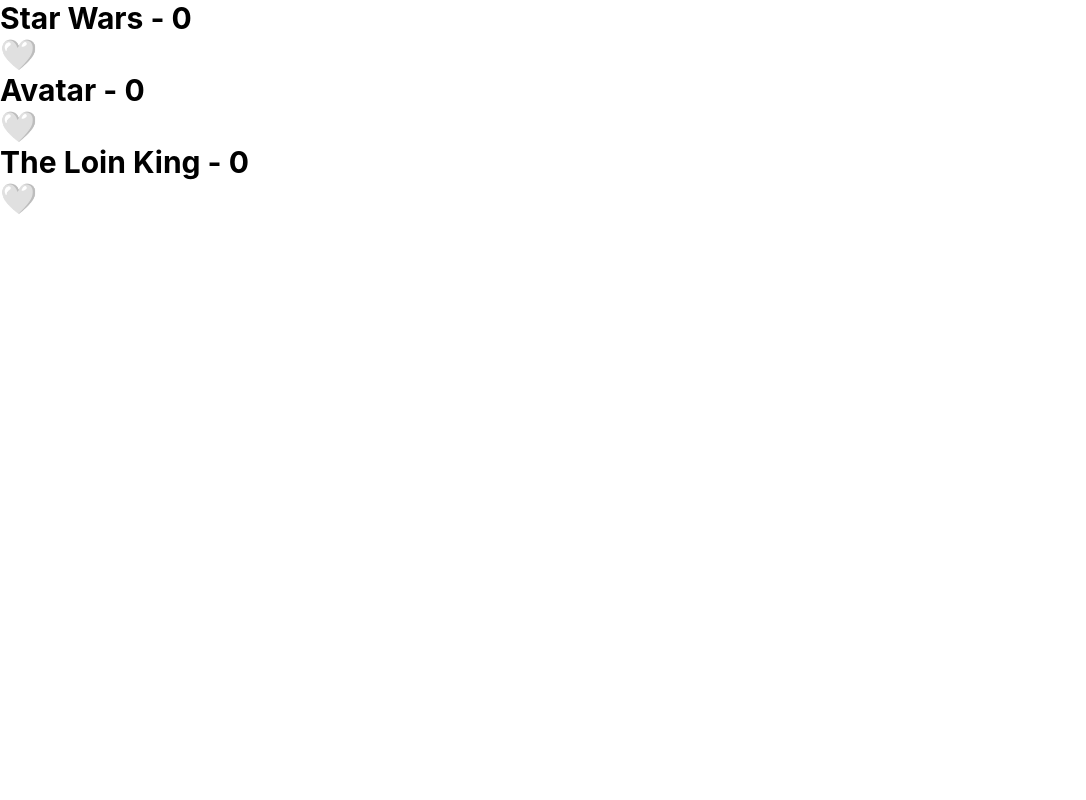
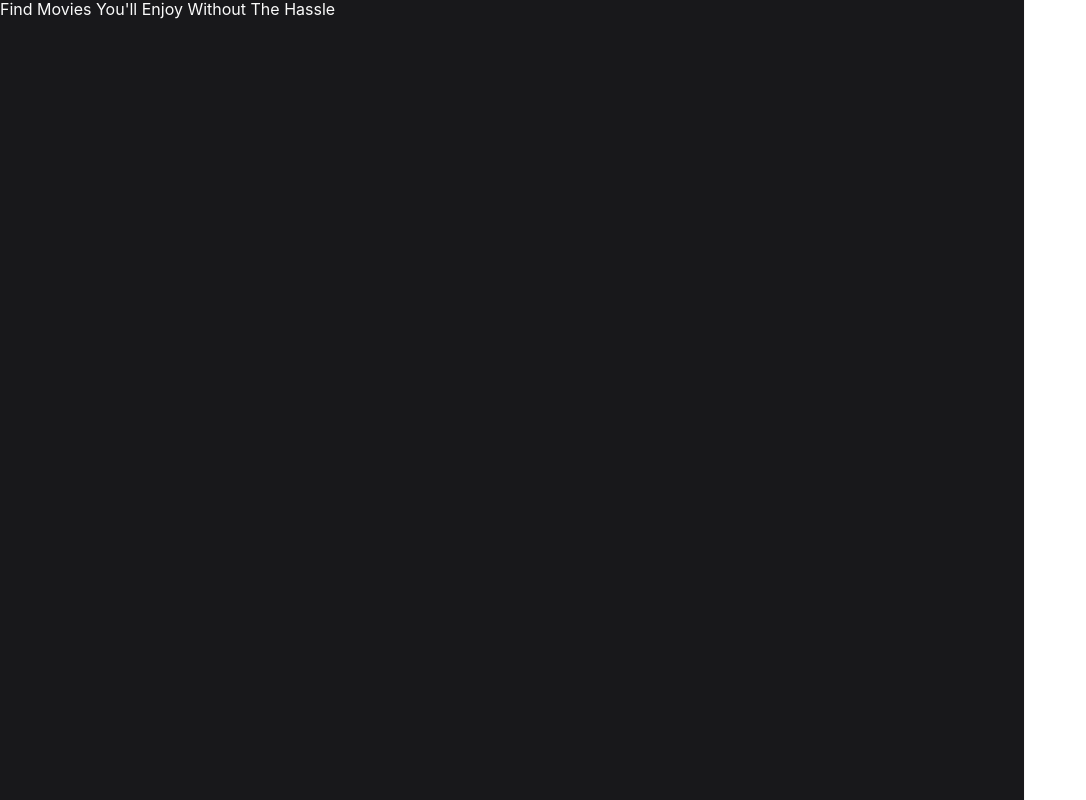
Before and after one commit to sherifmonir/good-story, a React (Vite) app in the folder first-clone/: page / in a window 1280 px wide. Shown: the whole page, without its empty margins (0-1086 px from the left). Built offline with nearby package versions, Linux system fonts and the light colour scheme.

Commit message:
feat: update package dependencies and enhance styling with Tailwind CSS

```diff
--- a/first-clone/package.json
+++ b/first-clone/package.json
@@ -4,7 +4,7 @@
   "version": "0.0.0",
   "type": "module",
   "scripts": {
-      "start": "react-scripts start",
+    "start": "react-scripts start",
     "dev": "vite",
     "build": "vite build",
     "lint": "eslint .",
@@ -20,11 +20,13 @@
     "@types/react": "^19.2.14",
     "@types/react-dom": "^19.2.3",
     "@vitejs/plugin-react": "^6.0.1",
+    "autoprefixer": "^10.5.0",
     "eslint": "^9.39.4",
     "eslint-plugin-react-hooks": "^7.0.1",
     "eslint-plugin-react-refresh": "^0.5.2",
     "globals": "^17.4.0",
-    "tailwindcss": "^4.2.2",
+    "postcss": "^8.5.10",
+    "tailwindcss": "^4.2.4",
     "vite": "^8.0.4"
   }
 }
--- a/first-clone/src/App.jsx
+++ b/first-clone/src/App.jsx
@@ -23,12 +23,14 @@
 function App()  {
 
   return (
-    <div className="text-3xl font-bold ">
-
-    <Card title="Star Wars" />
-    <Card title="Avatar" />
-    <Card title="The Loin King" />
-    </div>
+    <main>
+      <div className="pattern" />
+      <div className="wrapper">
+        <header>
+          <h1>Find <span className="text-gradient">Movies</span> You'll Enjoy Without The Hassle</h1>
+        </header>
+      </div>
+    </main>
   )
 }
 
--- a/first-clone/src/index.css
+++ b/first-clone/src/index.css
@@ -1,4 +1,7 @@
 @import "tailwindcss";
+@import "tailwindcss/preflight";
+@import "tailwindcss/utilities";
+
 
 * {
   box-sizing: border-box;
@@ -7,7 +10,7 @@
 }
 
 
-/*@layer base {
+@layer base {
   code {
     @apply font-mono text-sm bg-zinc-900 text-orange-400 p-1;
   }
@@ -39,7 +42,7 @@
 
 @layer components {
   /* Render Props Pattern */
- /* .currency-card {
+ .currency-card {
     @apply bg-black text-gray-500 p-4 rounded-md shadow-md my-4;
   }
 
@@ -52,7 +55,7 @@
   }
 
   .currency-container {
-    @apply p-6 bg-black-100 text-white rounded-xl shadow-lg max-w-lg mt-10;
+    @apply p-6 bg-gray-100 text-white rounded-xl shadow-lg max-w-lg mt-10;
   }
 
   .currency-container p:first-child {
@@ -64,13 +67,13 @@
   }
 
   /* Portal Pattern */
-  /*
+
   .portal-btn {
     @apply bg-indigo-500 hover:bg-indigo-700 text-white font-bold py-2 px-4 rounded mt-10;
   }
 
   .portal {
-    @apply fixed inset-0 bg-gray-700 bg-opacity-50 flex justify-center items-center;
+    @apply fixed inset-0 bg-gray-700 bg-black/50 flex justify-center items-center;
   }
 
   .portal div {
@@ -88,9 +91,9 @@
   .portal button {
     @apply bg-red-500 hover:bg-red-700 text-white font-bold py-2 px-4 rounded;
   }
-*/
+
   /* Composition Pattern */
-  /*
+
   .form {
     @apply space-y-5 mt-10;
   }
@@ -114,9 +117,9 @@
   .form button {
     @apply w-full bg-indigo-500 text-white py-2 px-4 rounded-md hover:bg-indigo-600;
   }
-*/
+
   /* Compound Pattern */
-  /*
+
   .compound {
     @apply my-10;
   }
@@ -126,7 +129,7 @@
   }
 
   .tab {
-    @apply px-4 py-2 rounded-none text-sm font-medium text-white transition-colors bg-black-100 hover:bg-black-200 focus:bg-black-200 focus:outline-none;
+    @apply px-4 py-2 rounded-none text-sm font-medium text-white transition-colors bg-gray-100 hover:bg-gray-200 focus:bg-gray-200 focus:outline-none;
   }
 
   .tab-active {
@@ -138,13 +141,13 @@
   }
 
   .tab-panels {
-    @apply mt-4 p-4 bg-black-200 rounded-lg text-gray-300;
+    @apply mt-4 p-4 bg-gray-200 rounded-lg text-gray-300;
   }
-*/
+
   /* Composition Card Exercise */
-  /*
+
   .card {
-    @apply bg-black-100 text-white rounded-lg shadow-lg p-7 w-fit;
+    @apply bg-gray-100 text-white rounded-lg shadow-lg p-7 w-fit;
   }
 
   .card-header {
@@ -178,9 +181,9 @@
   .card-footer {
     @apply flex gap-5 mt-4;
   }
-*/
+
   /* Compound Dropdown Exercise */
-  /*
+
   .dropdown {
     @apply relative inline-block;
   }
@@ -190,17 +193,17 @@
   }
 
   .dropdown-menu {
-    @apply absolute right-0 mt-2 w-48 bg-black-100 text-white rounded-lg shadow-lg;
+    @apply absolute right-0 mt-2 w-48 bg-gray-100 text-white rounded-lg shadow-lg;
 
     li {
-      @apply px-4 py-2 hover:bg-black-200;
+      @apply px-4 py-2 hover:bg-gray-200;
     }
   }
-*/
+
   /* Portal Toast Exercise */
-  /*
+
   .toast {
-    @apply fixed top-4 right-4 bg-black-100 flex flex-col gap-3;
+    @apply fixed top-4 right-4 bg-gray-100 flex flex-col gap-3;
   }
 
   .toast-message {
@@ -229,10 +232,10 @@
         @apply content-['⚠️'] mr-2;
       }
     }
-  }*/
+  }
 
   /* Render Props Table Exercise */
-  /*
+
   table {
     @apply w-full border border-gray-700 text-white;
 
@@ -263,4 +266,3 @@
     @apply my-5 animate-spin inline-block size-5 border-2 border-current border-t-transparent text-indigo-600 rounded-full;
   }
 }
-*/
```
Also changed, not shown: 1 other file (tests, documents, lock files or other folders).
